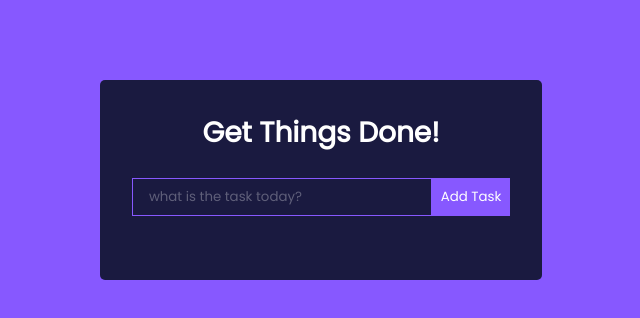
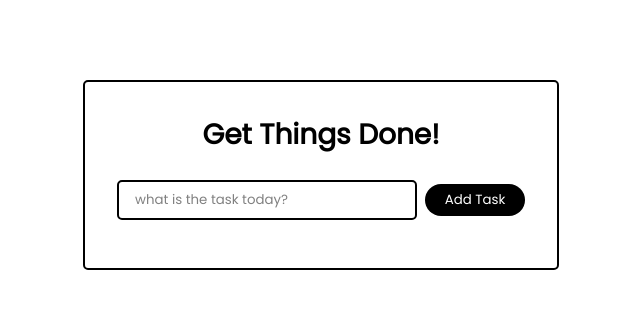
Before and after one commit to xervomotor/todo-app, a React (Create React App) app: page / in a window 1280 px wide. Shown: the top 318 px of the page, without its empty margins (319-959 px from the left). Built offline with nearby package versions, Linux system fonts and the light colour scheme.

Commit message:
change styling

```diff
--- a/src/App.css
+++ b/src/App.css
@@ -8,7 +8,7 @@
 }
 
 body {
-  background: #8758ff;
+  background: #FFFFFF;
   display: flex;
   justify-content: center;
   align-items: center;
@@ -19,15 +19,16 @@ body {
 }
 
 h1 {
-  color: #fff;
+  color: #000000;
   margin-bottom: 0.5rem;
   font-size: 1.75rem;
 }
 
 .TodoWrapper {
-  background: #1A1A40;
+  background: #FFFFFF;
   margin-top: 5rem;
   padding: 2rem;
+  border: 2px solid #000000;
   border-radius: 5px;
 }
 
@@ -38,33 +39,40 @@ h1 {
 .todo-input {
   outline: none;
   background: none;
-  border: 1px solid #8758ff;
+  /* border: 2px solid #a00000; */
+  border: 2px solid #000000;
+  border-radius: 5px;
   padding: 0.5rem 1rem;
   margin-top: 1rem;
-  margin-bottom: 2rem;
+  margin-bottom: 1rem;
   width: 300px;
-  color: #fff;
+  color: #000000;
 }
 
 .todo-input::placeholder {
-  color: #ffffff4d;
+  /* color: #f08080; */
+  color: #808080;
 }
 
 .todo-btn {
-  background: #8758ff;
-  color: #fff;
+  background: #000000;
+  color: #FFFFFF;
   border: none;
-  padding: 0.55rem;
+  padding: 0.35rem 1rem;
+  border-radius: 50px;
   cursor: pointer;
+  margin-left: 0.5rem;
+  width: 100px; /* Set a fixed width */
+}
 
-}
 
 .Todo {
   display: flex;
   justify-content: space-between;
   align-items: center;
-  background: #8758ff;
-  color: #fff;
+  background: none;
+  color: #000000;
+  /* border: 2px dotted #000000; */
   padding: 0.75rem 1rem;
   border-radius: 5px;
   margin-bottom: 1rem;
@@ -76,6 +84,6 @@ h1 {
 }
 
 .completed {
-  color: #c5aeff;
+  color: #808080;
   text-decoration: line-through;
 }
--- a/src/components/EditTodoForm.js
+++ b/src/components/EditTodoForm.js
@@ -21,7 +21,7 @@ export const EditTodoForm = ({editTodo, task}) => {
       onChange={(e) => setValue(e.target.value)} />
 
       <button type='submit' className='todo-btn'>
-        Update Task
+        Update
       </button>
 
     </form>
```
Also changed, not shown: src/components/Todo.js (+10 -6 lines), 1 other file (tests, documents, lock files or other folders).
